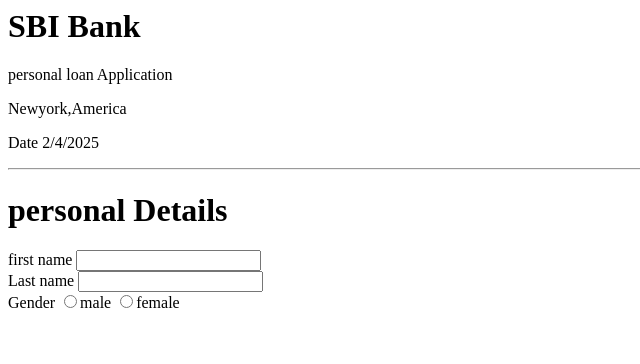
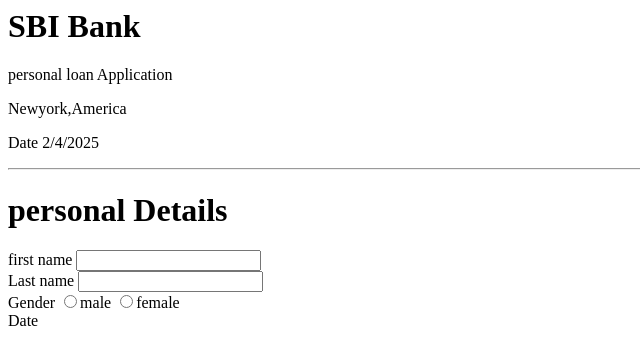
Before and after one commit to prembijarane/form, a plain HTML site: page index.html in a window 1280 px wide. Shown: the full height of the page, 0-640 px from the left. Drawn offline with Linux system fonts and the light colour scheme.

Commit message:
Update index.html

```diff
--- a/index.html
+++ b/index.html
@@ -22,7 +22,7 @@
         <input type="radio" name="gender">male
         <input type="radio" name="gender">female
         <br>
-      <label
+      <label>Date</label>
 
         <br>
       </form>
```
